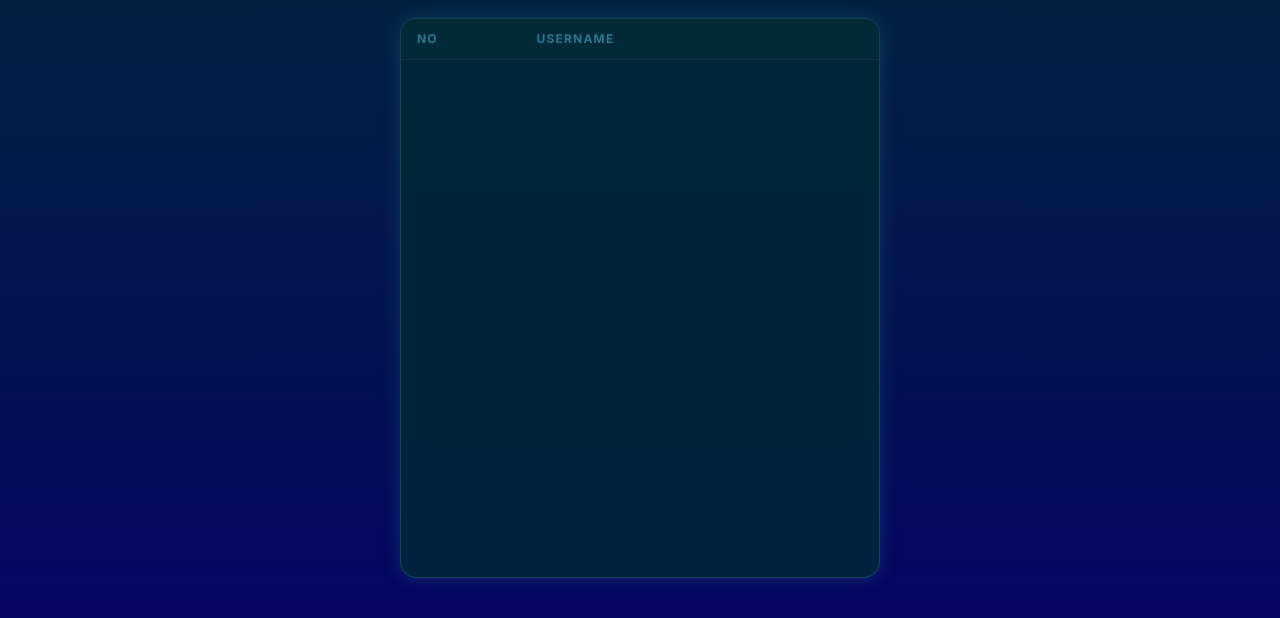
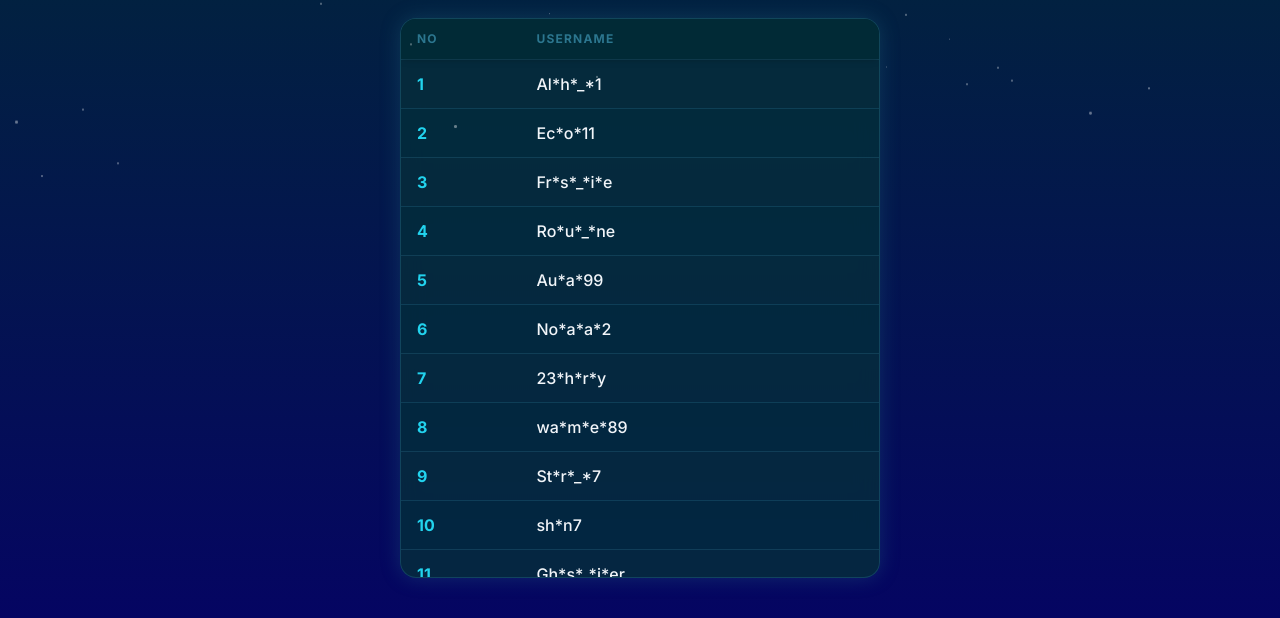
Before and after one commit to super99gkk99super-ui/G9-Telegram-Channel, a plain HTML site: page index.html in a window 1280 px wide. Shown: the part 196-814 px from the top of the page. Drawn offline with nearby package versions, Linux system fonts and the light colour scheme.

Commit message:
Update index.html

```diff
--- a/index.html
+++ b/index.html
@@ -79,35 +79,34 @@
             const tableBody = document.getElementById('player-table-body');
             const body = document.body;
 
-            // ၁။ Real Usernames Updated
+            // Updated Real Usernames
             const realUsernames = [
-                "Thi1146", "Su111", "Cassandra", "kokoz1234", "mpm12321",
-                "naingjunior", "kaungsat111", "hnin7572", "Tuyoe1234", "AC2580",
-                "Aungpt123", "Error12", "Kophyo222999", "woowarr", "waimoe789",
-                "Zwe06", "wailinko11", "Link11", "App22", "Ayewai777"
+                "Popo98", "yair78", "Norara12", "etzp98gkk", "Aungpt123",
+                "Fkoff26", "waimoe789", "myint9919", "htet788", "Zwe06",
+                "Error12", "gkkThein99", "234harry", "Ichigp283", "kaungsat111",
+                "Link11", "wailinko11", "mmm8388", "shin7", "nak999"
             ];
 
-            // ၂။ Random Usernames (180 entries)
+            // Updated Random Usernames (180 entries)
             const baseNames = [
-                "Sky_Walker", "Neon_Soul", "Cyber_King", "Pixel_Guru", "Data_Lord", "Beta_Tester", "Alpha_Wolf", "Iron_Edge", "Shadow_Run", "Vibe_Check",
-                "Moon_Light", "Star_Dust", "Cloud_Nine", "Storm_Born", "Frost_Bite", "Fire_Start", "Wind_Chime", "Earth_Core", "Ocean_Blue", "Mist_Fall",
-                "Golden_Ace", "Silver_Key", "Bronze_God", "Onyx_Gem", "Ruby_Red", "Jade_Stone", "Pearl_White", "Quartz_X", "Zinc_Point", "Lead_Soul",
-                "Speed_Demon", "Slow_Burn", "Quick_Step", "Fast_Lane", "High_Road", "Low_Profile", "Pro_Gamer", "Noob_Master", "Elite_Squad", "Solo_Level",
-                "Mighty_Hero", "Quiet_Ghost", "Loud_Speaker", "Smart_Link", "Wise_Owl", "Cunning_Fox", "Brave_Lion", "Strong_Hold", "Pure_Heart", "Dark_Mind",
-                "Urban_Legend", "City_Slicker", "Town_Talk", "Street_Smart", "Metro_Muse", "Loft_Life", "Main_Frame", "Node_Net", "Code_Breaker", "Bit_Bash",
-                "Logic_Gate", "Tech_Tonic", "Synth_Wave", "Future_Now", "Past_Time", "Present_Day", "Solar_Flare", "Lunar_Orb", "Cosmic_Ray", "Astro_Boy",
-                "Void_Walker", "Rift_Rider", "Portal_Key", "Warp_Drive", "Space_Ship", "Galaxy_Far", "Nebula_Dust", "Nova_Star", "Super_Nova", "Black_Hole",
-                "Quiet_Storm", "Raging_Bull", "Calm_Water", "Solid_Rock", "Wild_Fire", "Cold_Ice", "Warm_Sun", "Soft_Rain", "Hard_Wood", "Green_Leaf",
-                "Blue_Bird", "Red_Robin", "Grey_Wolf", "White_Tiger", "Black_Panther", "Brown_Bear", "Pink_Rose", "Purple_Rain", "Yellow_Sub", "Orange_Sky",
-                "Alpha_One", "Bravo_Two", "Charlie_3", "Delta_Four", "Echo_Five", "Foxtrot_6", "Golf_Seven", "Hotel_Eight", "India_Nine", "Juliet_Ten",
-                "Kilo_11", "Lima_12", "Mike_13", "November_14", "Oscar_15", "Papa_16", "Quebec_17", "Romeo_18", "Sierra_19", "Tango_20",
-                "Uniform_21", "Victor_22", "Whiskey_23", "Xray_24", "Yankee_25", "Zulu_26", "Ace_Point", "Bolt_Run", "Core_Chip", "Dash_Mode",
-                "Epic_Win", "Fail_Safe", "Grid_Lock", "Host_Node", "Icon_Set", "Jump_Start", "Key_Frame", "Link_Chain", "Mask_Mode", "Null_Void",
-                "Open_Src", "Peak_Time", "Quest_On", "Root_User", "Safe_Net", "Task_Done", "Unit_Test", "Vibe_On", "Web_Flow", "Xenon_G",
-                "Yield_X", "Zone_Out", "Arcade_X", "Boss_Run", "Combo_Hit", "Draft_One", "Edge_Case", "Flow_Rate", "Gear_Up", "Hex_Code",
-                "Ink_Spot", "Join_Now", "Keep_Up", "Loop_Back", "Mine_Craft", "Next_Gen", "Oil_Rig", "Path_Way", "Quirk_Y", "Rank_Up",
-                "Stay_Cool", "True_Blue", "Up_Link", "Vocal_X", "Wild_Card", "X_Factor", "Your_Way", "Zero_Sum", "Zen_Mode", "Spark_Y"
-                "nk_Spewt", "Jsdsfoin_Now", "Keep_Usdfp", "Loop_Basdafck", "Mine_Crasdfaft", "saNeasfxt_Gen", "asdOilRig", "Pdfath_Way", "Qudfrk_Y", "asank_Up",
+                "Aura_99", "Zenith_22", "Shadow_X", "Luna_Star", "Pixel_Boy", "Cyber_King", "Neo_Matrix", "Vortex_9", "Echo_11", "Storm_77",
+                "Swift_Key", "Ghost_Rider", "Blaze_01", "Frost_Bite", "Titan_99", "Nova_Sky", "Rogue_One", "Elite_Sniper", "Alpha_01", "Omega_Z",
+                "Sky_Walker", "Iron_Man", "Black_Widow", "Thor_Hammer", "Hulk_Smash", "Captain_M", "Spider_Web", "Flash_Run", "Batman_DK", "Joker_Ha",
+                "Mystery_X", "Silent_Hill", "Dark_Knight", "Light_Speed", "Power_Up", "Level_Max", "Game_Over", "Winner_01", "Pro_Player", "Master_X",
+                "Blue_Ocean", "Red_Fire", "Green_Forest", "White_Snow", "Black_Night", "Silver_Moon", "Golden_Sun", "Purple_Rain", "Orange_Sky", "Yellow_Sea",
+                "Eagle_Eye", "Lion_Heart", "Tiger_Claw", "Wolf_Pack", "Bear_Paw", "Snake_Bite", "Shark_Fin", "Dragon_Fire", "Phoenix_Fly", "Falcon_X",
+                "Mars_Rover", "Venus_Star", "Jupiter_Big", "Saturn_Ring", "Pluto_Cold", "Galaxy_Way", "Comet_Tail", "Meteor_Hit", "Rocket_Man", "Space_X",
+                "Music_Soul", "Dance_Floor", "Singer_11", "Guitar_Hero", "Drum_Beat", "Piano_Keys", "Violin_Soft", "Art_Canvas", "Color_Pal", "Design_Pro",
+                "Chef_Master", "Food_Lover", "Coffee_Add", "Tea_Time", "Cake_Bake", "Pizza_Hot", "Burger_King", "Sushi_Roll", "Ice_Cream", "Sweet_Tooth",
+                "Fast_Car", "Bike_Race", "Truck_Load", "Plane_High", "Boat_Sail", "Train_Fast", "Travel_Bug", "Map_Guide", "World_Tour", "City_Life",
+                "Mountain_Hi", "River_Flow", "Lake_Calm", "Desert_Sun", "Island_Vibe", "Beach_Sand", "Tree_Leaf", "Flower_Bud", "Grass_Green", "Rain_Drop",
+                "Math_Whiz", "Science_Guy", "History_Pen", "Book_Worm", "Write_Hard", "Read_More", "Think_Big", "Dream_High", "Work_Smart", "Stay_True",
+                "Peace_Love", "Happy_Day", "Smile_More", "Kind_Heart", "Good_Vibe", "Best_Life", "Cool_Air", "Warm_Sun", "Soft_Touch", "Hard_Rock",
+                "First_Place", "Second_Win", "Third_Top", "Final_Cut", "Early_Bird", "Night_Owl", "Morning_Dew", "Evening_Star", "Midnight_Run", "Daily_Post",
+                "Simple_Me", "Classic_99", "Modern_Pro", "Retro_X", "Vintage_V", "Future_Now", "Past_Days", "Present_X", "Time_Wait", "Life_Goes",
+                "Big_Boss", "Mini_Me", "Super_Star", "Mega_Mind", "Ultra_X", "Turbo_99", "Hyper_Go", "Sonic_X", "Flash_77", "Boom_Box",
+                "Lucky_Seven", "Ace_Spade", "King_Heart", "Queen_Club", "Jack_Diamond", "Joker_Wild", "Dice_Roll", "Card_Game", "Bet_Win", "Spin_Luck",
+                "Clover_4", "Horseshoe_X", "Star_Light", "Wish_Bone", "Charm_99", "Magic_Wand", "Spell_Cast", "Witch_Hex", "Wizard_Pro", "Dragon_X",
             ];
 
             function maskUsername(username) {
@@ -130,9 +129,10 @@
             }
 
             function generatePlayerList() {
-                // Mix the 20 real names and add the 180 random ones
-                let mixedTop = shuffle([...realUsernames]);
-                let finalList = [...mixedTop, ...baseNames];
+                let topSource = baseNames.slice(0, 20);
+                let mixedTop = shuffle([...topSource, ...realUsernames]);
+                let remaining = baseNames.slice(20);
+                let finalList = [...mixedTop, ...remaining];
 
                 tableBody.innerHTML = "";
 
```
